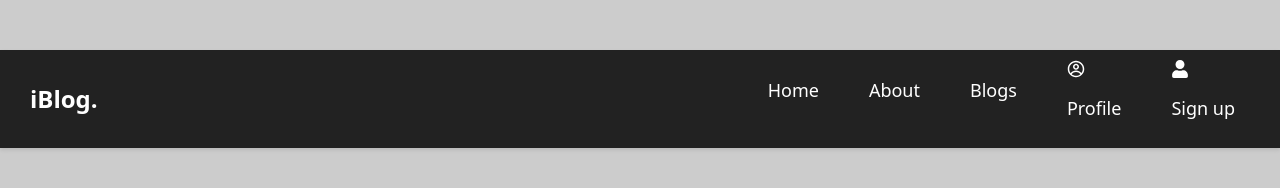
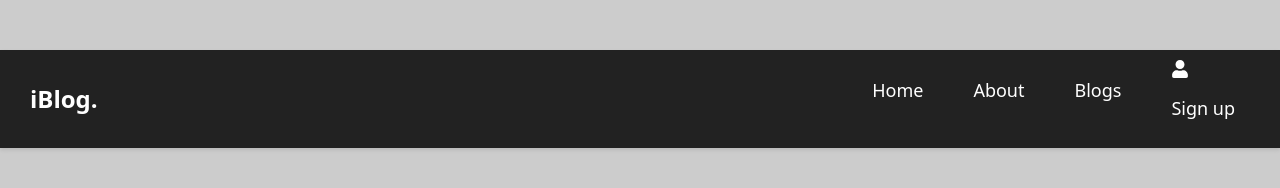
Before and after one commit to maqiie/Blog-client, a React (Create React App) app: page / in a window 1280 px wide. Shown: the top 188 px of the page. Built offline with nearby package versions, Linux system fonts and the light colour scheme.

Commit message:
updtae the user profile

```diff
--- a/src/components/Navbar/Navbar.js
+++ b/src/components/Navbar/Navbar.js
@@ -151,12 +151,7 @@ function Navbar() {
             Blogs
           </Link>
         </li>
-        <li className="nav-item">
-              <Link to="/profile" className="nav-link" onClick={closeMenu}>
-                <CgProfile />
-                Profile
-              </Link>
-            </li>
+
 
         {isLoggedIn ? (
           <>
@@ -165,12 +160,12 @@ function Navbar() {
                 Create
               </Link>
             </li>
-            {/* <li className="nav-item">
+            <li className="nav-item">
               <Link to="/profile" className="nav-link" onClick={closeMenu}>
                 <CgProfile />
                 Profile
               </Link>
-            </li> */}
+            </li>
             <li className="nav-item">
               <button onClick={handleLogout} className="nav-link">
                 <CgLogOut />
```
